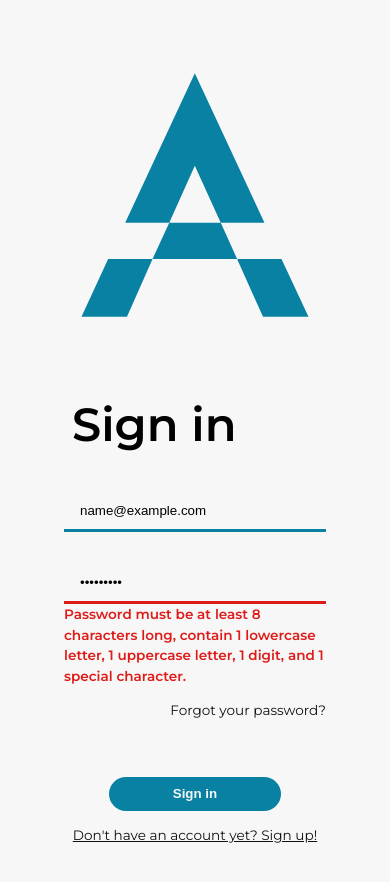
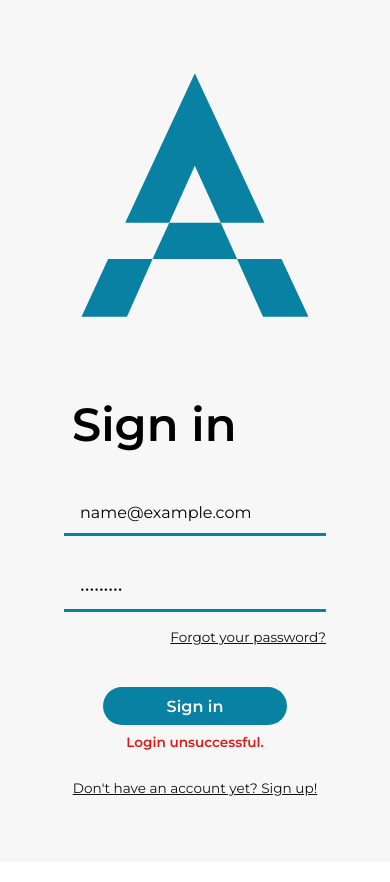
Before and after one commit to klavzars/ambitious-messenger-app, a React (Vite) app in the folder frontend/: page /login in a window 390 px wide. Both pictures are taken after typing "name@example.com", "Sample123" into the empty fields and a click on the button "Sign in". Shown: the top 882 px of the page. Built offline with nearby package versions, Linux system fonts and the light colour scheme; no server answers.

Commit message:
[FRONTEND] - implemented breakpoint mixins and added login/signup error messaging

```diff
--- a/frontend/src/index.scss
+++ b/frontend/src/index.scss
@@ -22,4 +22,6 @@ input {
   margin: 0;
   padding: 0;
   border: 0;
+  font-size: 1rem;
+  font-family: inherit;
 }
--- a/frontend/src/pages/LogIn.jsx
+++ b/frontend/src/pages/LogIn.jsx
@@ -46,7 +46,8 @@ function LogIn() {
   const [passwordTouched, setPasswordTouched] = useState(false);
 
   const enteredEmailValid = emailRegex.test(email.trim());
-  const enteredPasswordValid = passwordRegex.test(password);
+  // not checking validity of password here so we don't give away too much info
+  const enteredPasswordValid = password !== "";
 
   const emailInputInvalid = emailTouched && !enteredEmailValid;
   const passwordInputInvalid = passwordTouched && !enteredPasswordValid;
@@ -118,18 +119,19 @@ function LogIn() {
                 onChange={passwordChangedHandler}
                 onBlur={passwordBlurHandler}
                 inputInvalid={passwordInputInvalid}
-                errorMsg={
-                  "Password must be at least 8 characters long, \
-                    contain 1 lowercase letter, 1 uppercase letter, \
-                    1 digit, and 1 special character."
-                }
+                errorMsg={"Please provide a password."}
                 className={styles.login__FormGroupLast}
                 isLast={true}
               />
-              <a className={`${styles.login__resetPasswordLink} ${styles.login__link}`}>Forgot your password?</a>
+              <Link to={""} className={`${styles.login__resetPasswordLink} ${styles.login__link}`}>
+                Forgot your password?
+              </Link>
               <button className={styles.login__button} disabled={userStatus === "loading"} type="submit">
                 Sign in
               </button>
+              {userStatus === "failed" && (
+                <div className={styles.login__error}>{userStatus.error ? userStatus.error : "Login unsuccessful."}</div>
+              )}
               <Link to={"/signup"} className={`${styles.login__createAccountLink} ${styles.login__link}`}>
                 Don't have an account yet? Sign up!
               </Link>
--- a/frontend/src/pages/LogIn.module.scss
+++ b/frontend/src/pages/LogIn.module.scss
@@ -1,11 +1,11 @@
 @import "../sass_utilities/variables";
+@import "../sass_utilities/mixins";
 
 .outsideContainer {
   min-height: 100vh;
   width: 100%;
   // position: relative;
-  background: #84d2e8;
-  background: linear-gradient(90deg, rgba(132, 210, 232, 1) 0%, rgba(93, 190, 217, 1) 100%);
+  background: $color-secondary-bright;
 }
 
 .card {
@@ -68,10 +68,12 @@
   &__resetPasswordLink {
     align-self: flex-end;
     margin-right: 2rem;
+    margin-bottom: 2.5rem;
   }
 
   &__createAccountLink {
     align-self: center;
+    margin-top: 0.6rem;
   }
 
   &__logoImage {
@@ -87,11 +89,18 @@
     padding: 0.6rem 4rem;
     border-radius: 60px;
     align-self: center;
-    margin: 3.5rem 0 0.9rem 0;
+    margin: 0rem 0 0.2rem 0;
+  }
+
+  &__error {
+    color: $color-invalid;
+    font-size: 0.85rem;
+    font-weight: $font-semibold;
+    margin: 0.2rem 0 1rem 0;
   }
 }
 
-@media only screen and (min-width: 992px) {
+@include breakpoint-lg-up {
   .mainRow {
     margin-bottom: 2rem;
     display: flex;
@@ -129,4 +138,10 @@
     height: auto;
     max-height: 30rem;
   }
+
+  .outsideContainer {
+    position: relative;
+    background: #84d2e8;
+    background: linear-gradient(90deg, rgba(132, 210, 232, 1) 0%, rgba(93, 190, 217, 1) 100%);
+  }
 }
--- a/frontend/src/pages/SignUp.jsx
+++ b/frontend/src/pages/SignUp.jsx
@@ -197,6 +197,11 @@ function SignUp() {
               <button className={styles.login__button} type="submit" disabled={userStatus === "loading"}>
                 Sign Up
               </button>
+              {userStatus === "failed" && (
+                <div className={styles.login__error}>
+                  {userStatus.error ? userStatus.error : "Signup unsuccessful."}
+                </div>
+              )}
               <Link to={"/login"} className={`${styles.login__createAccountLink} ${styles.login__link}`}>
                 Already have an account? Sign in!
               </Link>
--- a/frontend/src/pages/SignUp.module.scss
+++ b/frontend/src/pages/SignUp.module.scss
@@ -1,11 +1,11 @@
 @import "../sass_utilities/variables";
+@import "../sass_utilities/mixins";
 
 .outsideContainer {
   min-height: 100vh;
   width: 100%;
   // position: relative;
-  background: #84d2e8;
-  background: linear-gradient(90deg, rgba(132, 210, 232, 1) 0%, rgba(93, 190, 217, 1) 100%);
+  background: $color-secondary-bright;
 }
 
 .card {
@@ -68,10 +68,12 @@
   &__resetPasswordLink {
     align-self: flex-end;
     margin-right: 2rem;
+    margin-bottom: 2.5rem;
   }
 
   &__createAccountLink {
     align-self: center;
+    margin-top: 0.6rem;
   }
 
   &__logoImage {
@@ -87,11 +89,18 @@
     padding: 0.6rem 4rem;
     border-radius: 60px;
     align-self: center;
-    margin: 3.5rem 0 0.9rem 0;
+    margin: 0rem 0 0.2rem 0;
+  }
+
+  &__error {
+    color: $color-invalid;
+    font-size: 0.85rem;
+    font-weight: $font-semibold;
+    margin: 0.2rem 0 1rem 0;
   }
 }
 
-@media only screen and (min-width: 992px) {
+@include breakpoint-lg-up {
   .mainRow {
     margin-bottom: 2rem;
     display: flex;
@@ -129,4 +138,10 @@
     height: auto;
     max-height: 30rem;
   }
+
+  .outsideContainer {
+    position: relative;
+    background: #84d2e8;
+    background: linear-gradient(90deg, rgba(132, 210, 232, 1) 0%, rgba(93, 190, 217, 1) 100%);
+  }
 }
--- /dev/null
+++ b/frontend/src/sass_utilities/_mixins.scss
@@ -0,0 +1,37 @@
+@use "sass:math";
+
+// media query mixins
+@mixin breakpoint-sm-up {
+  @media (min-width: 576px) {
+    @content;
+  }
+}
+
+@mixin breakpoint-md-up {
+  @media (min-width: 768px) {
+    @content;
+  }
+}
+
+@mixin breakpoint-lg-up {
+  @media (min-width: 992px) {
+    @content;
+  }
+}
+
+@mixin breakpoint-xl-up {
+  @media (min-width: 1200px) {
+    @content;
+  }
+}
+
+@mixin breakpoint-xxl-down {
+  @media (max-width: 1400px) {
+    @content;
+  }
+}
+
+// conversion to pixels - in case we need it
+@function em($pixels, $context: 16) {
+  @return #{math.div($pixels, $context)}rem;
+}
--- a/frontend/src/sass_utilities/variables.scss
+++ b/frontend/src/sass_utilities/_variables.scss
@@ -1,6 +1,4 @@
 // color variables
-// this is slightly modified from the current figma palette,
-// might add or change some colors later on
 $color-primary: #0881a3;
 $color-primary-bright: #84d2e8;
 $color-primary-dark: #125067;
@@ -15,8 +13,6 @@ $color-text-bright: #33373d;
 $color-invalid: #dd1c1a;
 
 // font weight variables
-// NOTE: not sure how useful this will be,
-// but it can't hurt to have it here
 $font-light: 300;
 $font-regular: 400;
 $font-semibold: 600;
@@ -25,9 +21,3 @@ $font-bold: 800;
 $font-small: 0.85rem;
 
 $font-family: Montserrat, sans-serif;
-// conversion to pixels
-@use "sass:math";
-
-@function em($pixels, $context: 16) {
-  @return #{math.div($pixels, $context)}rem;
-}
```
